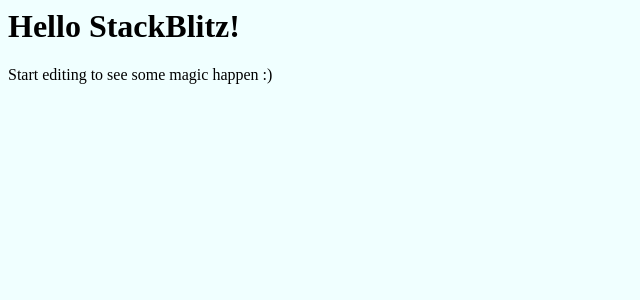
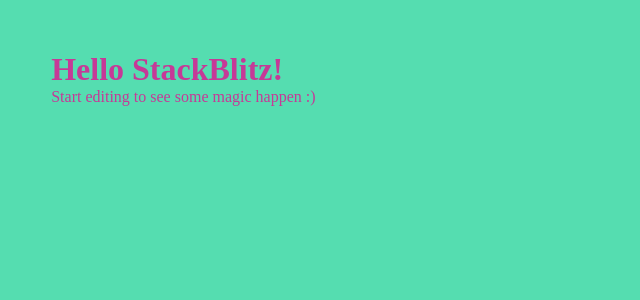
Before and after one commit to BoxPistols/react-ts-sass, a React (Create React App) app: page / in a window 1280 px wide. Shown: the top 300 px of the page, without its empty margins (0-640 px from the left). Built offline with nearby package versions, Linux system fonts and the light colour scheme.

Commit message:
1 file modified

```diff
--- a/src/assets/style/style.scss
+++ b/src/assets/style/style.scss
@@ -1,10 +1,27 @@
 @use 'sizes';
 // @use 'typography';
 
-body {
-  background-color: azure;
+:root {
+  --calc-bg: 1.8;
+  --c_bg-h: 320;
+  --c_bg-s: calc(100% / var(--calc-bg));
+  --c_bg-l: calc(90% / var(--calc-bg));
+  --c_bg: hsl(var(--c_bg-h), var(--c_bg-s), var(--c_bg-l));
+
+  --calc-bg2: 1.5;
+  --c_bg2-h: calc(320 / 2);
+  --c_bg2-s: calc(100% / var(--calc-bg2));
+  --c_bg2-l: calc(90% / var(--calc-bg2));
+  --c_bg2: hsl(var(--c_bg2-h), var(--c_bg2-s), var(--c_bg2-l));
 }
 
-// h1 {
-//   @include sizes.size(xl);
-// }
+* {
+  margin: 0;
+  padding: 0;
+}
+
+body {
+  color: var(--c_bg);
+  background-color: var(--c_bg2);
+  padding: 4%;
+}
```
